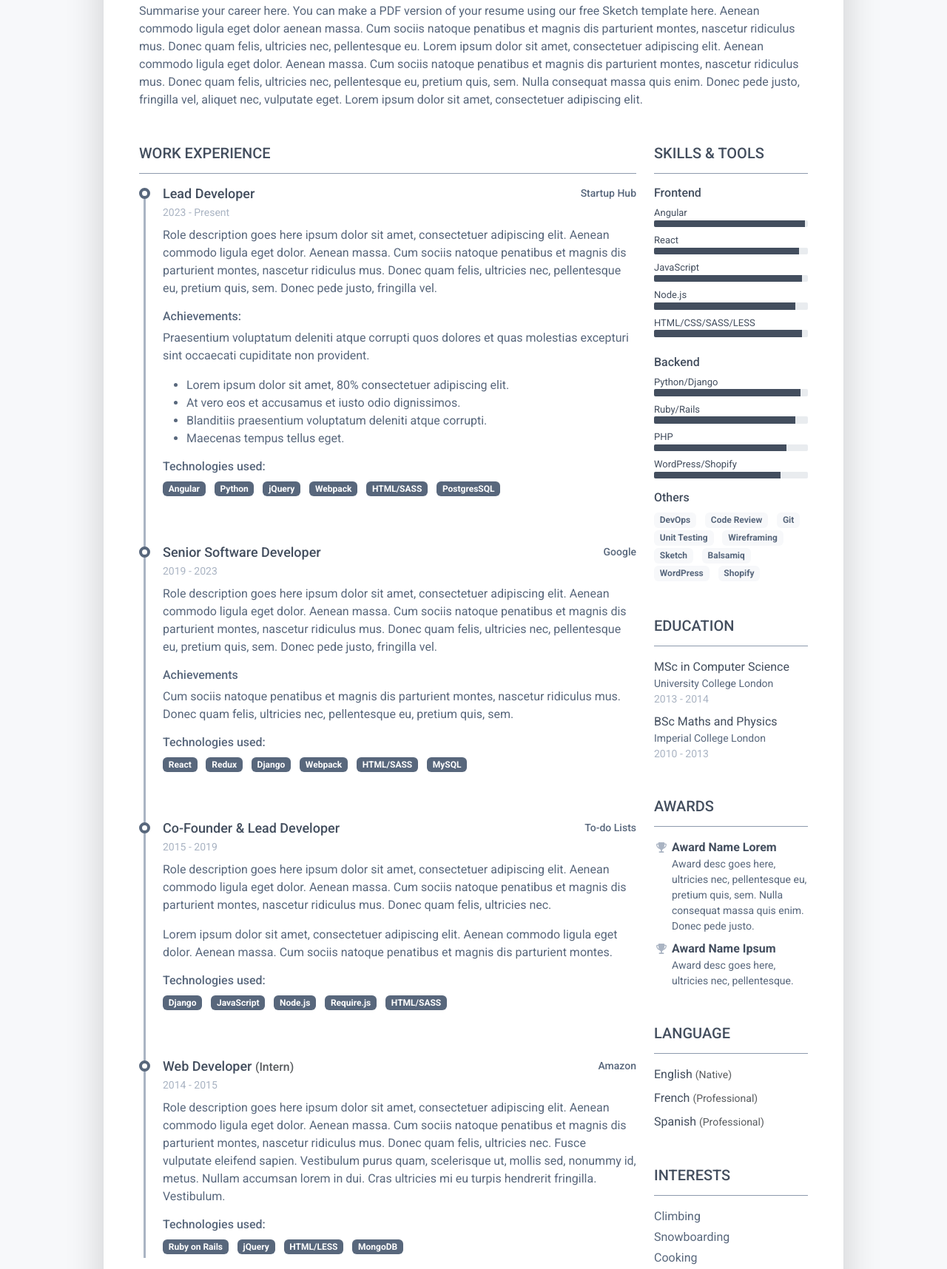
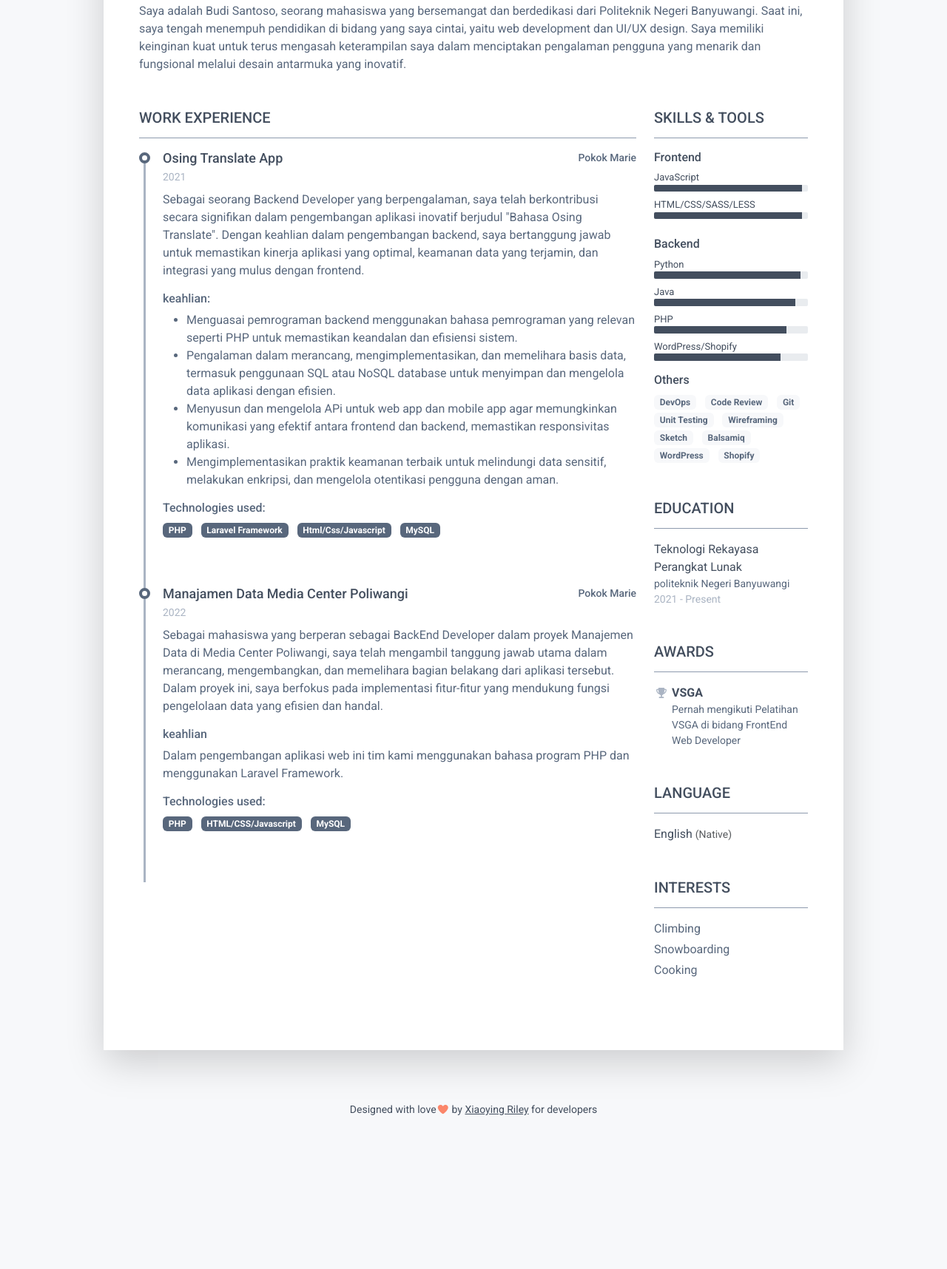
Before and after one commit to BudiSantoso2901/budi_santoso_tugas2-fswd-arkatama, a plain HTML site: page index.html in a window 1280 px wide. Shown: the part 351-2067 px from the top of the page at 74% size. After the commit the page ends 1911 px from the top, so only its background shows below. Drawn offline with Linux system fonts and the light colour scheme.

Commit message:
index sudah di edit

```diff
--- a/index.html
+++ b/index.html
@@ -30,24 +30,24 @@
 		    <header class="resume-header pt-4 pt-md-0">
 			    <div class="row">
 				    <div class="col-block col-md-auto resume-picture-holder text-center text-md-start">
-				        <img class="picture" src="assets/images/profile.jpg" alt="">
+				        <img class="picture" src="assets/images/2.jpg" alt="">
 				    </div><!--//col-->
 				    <div class="col">
 					    <div class="row p-4 justify-content-center justify-content-md-between">
 						    <div class="primary-info col-auto">
-							    <h1 class="name mt-0 mb-1 text-white text-uppercase text-uppercase">Steve Doe</h1>
+							    <h1 class="name mt-0 mb-1 text-white text-uppercase text-uppercase">Budi Santoso</h1>
 							    <div class="title mb-3">Full Stack Developer</div>
 							    <ul class="list-unstyled">
-								    <li class="mb-2"><a class="text-link" href="#"><i class="far fa-envelope fa-fw me-2" data-fa-transform="grow-3"></i>Steve.Doe@website.com</a></li>
-								    <li><a class="text-link" href="#"><i class="fas fa-mobile-alt fa-fw me-2" data-fa-transform="grow-6"></i>0123 456 78900</a></li>
+								    <li class="mb-2"><a class="text-link" href="#"><i class="far fa-envelope fa-fw me-2" data-fa-transform="grow-3"></i>budi.santoso290103@gmail.com</a></li>
+								    <li><a class="text-link" href="#"><i class="fas fa-mobile-alt fa-fw me-2" data-fa-transform="grow-6"></i>081339532889</a></li>
 							    </ul>
 						    </div><!--//primary-info-->
 						    <div class="secondary-info col-auto mt-2">
 							    <ul class="resume-social list-unstyled">
-					                <li class="mb-3"><a class="text-link" href="#"><span class="fa-container text-center me-2"><i class="fab fa-linkedin-in fa-fw"></i></span>linkedin.com/in/stevedoe</a></li>
-					                <li class="mb-3"><a class="text-link" href="#"><span class="fa-container text-center me-2"><i class="fab fa-github-alt fa-fw"></i></span>github.com/username</a></li>
-					                <li class="mb-3"><a class="text-link" href="#"><span class="fa-container text-center me-2"><i class="fab fa-codepen fa-fw"></i></span>codepen.io/username/</a></li>
-					                <li><a class="text-link" href="#"><span class="fa-container text-center me-2"><i class="fas fa-globe"></i></span>yourwebsite.com</a></li>
+					                <li class="mb-3"><a class="text-link" href="#"><span class="fa-container text-center me-2"><i class="fab fa-linkedin-in fa-fw"></i></span>-</a></li>
+					                <li class="mb-3"><a class="text-link" href="#"><span class="fa-container text-center me-2"><i class="fab fa-github-alt fa-fw"></i></span>github.com/BudiSantoso2901</a></li>
+					                <li class="mb-3"><a class="text-link" href="#"><span class="fa-container text-center me-2"><i class="fab fa-codepen fa-fw"></i></span>-</a></li>
+					                <li><a class="text-link" href="#"><span class="fa-container text-center me-2"><i class="fas fa-globe"></i></span>-</a></li>
 							    </ul>
 						    </div><!--//secondary-info-->
 					    </div><!--//row-->
@@ -59,7 +59,9 @@
 			    <section class="resume-section summary-section mb-5">
 				    <h2 class="resume-section-title text-uppercase font-weight-bold pb-3 mb-3">Career Summary</h2>
 				    <div class="resume-section-content">
-					    <p class="mb-0">Summarise your career here. <a class="text-reset text-link" href="https://themes.3rdwavemedia.com/resources/sketch-template/pillar-sketch-sketch-resume-template-for-developers/" target="_blank">You can make a PDF version of your resume using our free Sketch template here</a>. Aenean commodo ligula eget dolor aenean massa. Cum sociis natoque penatibus et magnis dis parturient montes, nascetur ridiculus mus. Donec quam felis, ultricies nec, pellentesque eu. Lorem ipsum dolor sit amet, consectetuer adipiscing elit. Aenean commodo ligula eget dolor. Aenean massa. Cum sociis natoque penatibus et magnis dis parturient montes, nascetur ridiculus mus. Donec quam felis, ultricies nec, pellentesque eu, pretium quis, sem. Nulla consequat massa quis enim. Donec pede justo, fringilla vel, aliquet nec, vulputate eget. Lorem ipsum dolor sit amet, consectetuer adipiscing elit.</p>
+					    <p class="mb-0">Saya adalah Budi Santoso, seorang mahasiswa yang bersemangat dan berdedikasi dari Politeknik Negeri Banyuwangi. Saat ini, saya tengah menempuh pendidikan di bidang yang saya cintai, yaitu web development dan UI/UX design. Saya memiliki keinginan kuat untuk terus mengasah keterampilan saya dalam menciptakan pengalaman pengguna yang menarik dan fungsional melalui desain antarmuka yang inovatif.
+							<a class="text-reset text-link" href="https://themes.3rdwavemedia.com/resources/sketch-template/pillar-sketch-sketch-resume-template-for-developers/" target="_blank">
+								</p>
 				    </div>
 			    </section><!--//summary-section-->
 			    <div class="row">
@@ -72,29 +74,28 @@
 
 									    <div class="resume-timeline-item-header mb-2">
 										    <div class="d-flex flex-column flex-md-row">
-										        <h3 class="resume-position-title font-weight-bold mb-1">Lead Developer</h3>
-										        <div class="resume-company-name ms-auto">Startup Hub</div>
+										        <h3 class="resume-position-title font-weight-bold mb-1">Osing Translate App</h3>
+										        <div class="resume-company-name ms-auto">Pokok Marie</div>
 										    </div><!--//row-->
-										    <div class="resume-position-time">2023 - Present</div>
+										    <div class="resume-position-time">2021</div>
 									    </div><!--//resume-timeline-item-header-->
 									    <div class="resume-timeline-item-desc">
-										    <p>Role description goes here ipsum dolor sit amet, consectetuer adipiscing elit. Aenean commodo ligula eget dolor. Aenean massa. Cum sociis natoque penatibus et magnis dis parturient montes, nascetur ridiculus mus. Donec quam felis, ultricies nec, pellentesque eu, pretium quis, sem. Donec pede justo, fringilla vel.</p>
-										    <h4 class="resume-timeline-item-desc-heading font-weight-bold">Achievements:</h4>
-										    <p>Praesentium voluptatum deleniti atque corrupti quos dolores et quas molestias excepturi sint occaecati cupiditate non provident.</p>
+										    <p>Sebagai seorang Backend Developer yang berpengalaman, saya telah berkontribusi secara signifikan dalam pengembangan aplikasi inovatif berjudul "Bahasa Osing Translate". Dengan keahlian dalam pengembangan backend, saya bertanggung jawab untuk memastikan kinerja aplikasi yang optimal, keamanan data yang terjamin, dan integrasi yang mulus dengan frontend.</p>
+										    <h4 class="resume-timeline-item-desc-heading font-weight-bold">keahlian:</h4>
 										    <ul>
-											    <li>Lorem ipsum dolor sit amet, 80% consectetuer adipiscing elit.</li>
-											    <li>At vero eos et accusamus et iusto odio dignissimos.</li>
-											    <li>Blanditiis praesentium voluptatum deleniti atque corrupti.</li>
-											    <li>Maecenas tempus tellus eget.</li>
+											    <li>Menguasai pemrograman backend menggunakan bahasa pemrograman yang relevan seperti PHP untuk memastikan keandalan dan efisiensi sistem.</li>
+											    <li>Pengalaman dalam merancang, mengimplementasikan, dan memelihara basis data, termasuk penggunaan SQL atau NoSQL database untuk menyimpan dan mengelola data aplikasi dengan efisien.</li>
+											    <li>Menyusun dan mengelola APi untuk web app dan mobile app agar memungkinkan komunikasi yang efektif antara frontend dan backend, memastikan responsivitas aplikasi.</li>
+											    <li>Mengimplementasikan praktik keamanan terbaik untuk melindungi data sensitif, melakukan enkripsi, dan mengelola otentikasi pengguna dengan aman.</li>
 										    </ul>
 										    <h4 class="resume-timeline-item-desc-heading font-weight-bold">Technologies used:</h4>
 										    <ul class="list-inline">
-											    <li class="list-inline-item"><span class="badge bg-secondary badge-pill">Angular</span></li>
-											    <li class="list-inline-item"><span class="badge bg-secondary badge-pill">Python</span></li>
-											    <li class="list-inline-item"><span class="badge bg-secondary badge-pill">jQuery</span></li>
-											    <li class="list-inline-item"><span class="badge bg-secondary badge-pill">Webpack</span></li>
-											    <li class="list-inline-item"><span class="badge bg-secondary badge-pill">HTML/SASS</span></li>
-											    <li class="list-inline-item"><span class="badge bg-secondary badge-pill">PostgresSQL</span></li>
+											    <li class="list-inline-item"><span class="badge bg-secondary badge-pill">PHP</span></li>
+											    <li class="list-inline-item"><span class="badge bg-secondary badge-pill">Laravel Framework</span></li>
+											    <li class="list-inline-item"><span class="badge bg-secondary badge-pill">Html/Css/Javascript</span></li>
+											    <li class="list-inline-item"><span class="badge bg-secondary badge-pill">MySQL</span></li>
+											    <!-- <li class="list-inline-item"><span class="badge bg-secondary badge-pill">HTML/SASS</span></li>
+											    <li class="list-inline-item"><span class="badge bg-secondary badge-pill">PostgresSQL</span></li> -->
 										    </ul>
 									    </div><!--//resume-timeline-item-desc-->
 
@@ -104,74 +105,29 @@
 
 									    <div class="resume-timeline-item-header mb-2">
 										    <div class="d-flex flex-column flex-md-row">
-										        <h3 class="resume-position-title font-weight-bold mb-1">Senior Software Developer</h3>
-										        <div class="resume-company-name ms-auto">Google</div>
+										        <h3 class="resume-position-title font-weight-bold mb-1">Manajamen Data Media Center Poliwangi</h3>
+										        <div class="resume-company-name ms-auto">Pokok Marie</div>
 										    </div><!--//row-->
-										    <div class="resume-position-time">2019 - 2023</div>
+										    <div class="resume-position-time">2022 </div>
 									    </div><!--//resume-timeline-item-header-->
 									    <div class="resume-timeline-item-desc">
-										    <p>Role description goes here ipsum dolor sit amet, consectetuer adipiscing elit. Aenean commodo ligula eget dolor. Aenean massa. Cum sociis natoque penatibus et magnis dis parturient montes, nascetur ridiculus mus. Donec quam felis, ultricies nec, pellentesque eu, pretium quis, sem. Donec pede justo, fringilla vel.</p>
-										    <h4 class="resume-timeline-item-desc-heading font-weight-bold">Achievements</h4>
-										    <p>Cum sociis natoque penatibus et magnis dis parturient montes, nascetur ridiculus mus. Donec quam felis, ultricies nec, pellentesque eu, pretium quis, sem.</p>
+										    <p>
+												Sebagai mahasiswa yang berperan sebagai BackEnd Developer dalam proyek Manajemen Data di Media Center Poliwangi, saya telah mengambil tanggung jawab utama dalam merancang, mengembangkan, dan memelihara bagian belakang dari aplikasi tersebut. Dalam proyek ini, saya berfokus pada implementasi fitur-fitur yang mendukung fungsi pengelolaan data yang efisien dan handal.
+											</p>
+										    <h4 class="resume-timeline-item-desc-heading font-weight-bold">keahlian</h4>
+										    <p>Dalam pengembangan aplikasi web ini tim kami menggunakan bahasa program PHP dan menggunakan Laravel Framework.</p>
 										    <h4 class="resume-timeline-item-desc-heading font-weight-bold">Technologies used:</h4>
 										    <ul class="list-inline">
-											    <li class="list-inline-item"><span class="badge bg-secondary badge-pill">React</span></li>
-											    <li class="list-inline-item"><span class="badge bg-secondary badge-pill">Redux</span></li>
+											    <li class="list-inline-item"><span class="badge bg-secondary badge-pill">PHP</span></li>
+											    <!-- <li class="list-inline-item"><span class="badge bg-secondary badge-pill">Redux</span></li>
 											    <li class="list-inline-item"><span class="badge bg-secondary badge-pill">Django</span></li>
-											    <li class="list-inline-item"><span class="badge bg-secondary badge-pill">Webpack</span></li>
-											    <li class="list-inline-item"><span class="badge bg-secondary badge-pill">HTML/SASS</span></li>
+											    <li class="list-inline-item"><span class="badge bg-secondary badge-pill">Webpack</span></li> -->
+											    <li class="list-inline-item"><span class="badge bg-secondary badge-pill">HTML/CSS/Javascript</span></li>
 											    <li class="list-inline-item"><span class="badge bg-secondary badge-pill">MySQL</span></li>
 										    </ul>
 									    </div><!--//resume-timeline-item-desc-->
 
 								    </article><!--//resume-timeline-item-->
-
-								    <article class="resume-timeline-item position-relative pb-5">
-
-									    <div class="resume-timeline-item-header mb-2">
-										    <div class="d-flex flex-column flex-md-row">
-										        <h3 class="resume-position-title font-weight-bold mb-1">Co-Founder & Lead Developer</h3>
-										        <div class="resume-company-name ms-auto">To-do Lists</div>
-										    </div><!--//row-->
-										    <div class="resume-position-time">2015 - 2019</div>
-									    </div><!--//resume-timeline-item-header-->
-									    <div class="resume-timeline-item-desc">
-										    <p>Role description goes here ipsum dolor sit amet, consectetuer adipiscing elit. Aenean commodo ligula eget dolor. Aenean massa. Cum sociis natoque penatibus et magnis dis parturient montes, nascetur ridiculus mus. Donec quam felis, ultricies nec.</p>
-										    <p>Lorem ipsum dolor sit amet, consectetuer adipiscing elit. Aenean commodo ligula eget dolor. Aenean massa. Cum sociis natoque penatibus et magnis dis parturient montes.</p>
-										    <h4 class="resume-timeline-item-desc-heading font-weight-bold">Technologies used:</h4>
-										    <ul class="list-inline">
-											    <li class="list-inline-item"><span class="badge bg-secondary badge-pill">Django</span></li>
-											    <li class="list-inline-item"><span class="badge bg-secondary badge-pill">JavaScript</span></li>
-											    <li class="list-inline-item"><span class="badge bg-secondary badge-pill">Node.js</span></li>
-											    <li class="list-inline-item"><span class="badge bg-secondary badge-pill">Require.js</span></li>
-											    <li class="list-inline-item"><span class="badge bg-secondary badge-pill">HTML/SASS</span></li>
-										    </ul>
-									    </div><!--//resume-timeline-item-desc-->
-
-								    </article><!--//resume-timeline-item-->
-
-								    <article class="resume-timeline-item position-relative">
-
-									    <div class="resume-timeline-item-header mb-2">
-										    <div class="d-flex flex-column flex-md-row">
-										        <h3 class="resume-position-title font-weight-bold mb-1">Web Developer <small class="text-muted">(Intern)</small></h3>
-										        <div class="resume-company-name ms-auto">Amazon</div>
-										    </div><!--//row-->
-										    <div class="resume-position-time">2014 - 2015</div>
-									    </div><!--//resume-timeline-item-header-->
-									    <div class="resume-timeline-item-desc">
-										    <p>Role description goes here ipsum dolor sit amet, consectetuer adipiscing elit. Aenean commodo ligula eget dolor. Aenean massa. Cum sociis natoque penatibus et magnis dis parturient montes, nascetur ridiculus mus. Donec quam felis, ultricies nec. Fusce vulputate eleifend sapien. Vestibulum purus quam, scelerisque ut, mollis sed, nonummy id, metus. Nullam accumsan lorem in dui. Cras ultricies mi eu turpis hendrerit fringilla. Vestibulum.</p>
-										    <h4 class="resume-timeline-item-desc-heading font-weight-bold">Technologies used:</h4>
-										    <ul class="list-inline">
-											    <li class="list-inline-item"><span class="badge bg-secondary badge-pill">Ruby on Rails</span></li>
-											    <li class="list-inline-item"><span class="badge bg-secondary badge-pill">jQuery</span></li>
-											    <li class="list-inline-item"><span class="badge bg-secondary badge-pill">HTML/LESS</span></li>
-											    <li class="list-inline-item"><span class="badge bg-secondary badge-pill">MongoDB</span></li>
-										    </ul>
-									    </div><!--//resume-timeline-item-desc-->
-
-								    </article><!--//resume-timeline-item-->
-
 
 							    </div><!--//resume-timeline-->
 
@@ -190,18 +146,18 @@
 						        <div class="resume-skill-item">
 							        <h4 class="resume-skills-cat font-weight-bold">Frontend</h4>
 							        <ul class="list-unstyled mb-4">
-								        <li class="mb-2">
+								        <!-- <li class="mb-2">
 								            <div class="resume-skill-name">Angular</div>
 									        <div class="progress resume-progress">
 											    <div class="progress-bar theme-progress-bar-dark" role="progressbar" style="width: 98%" aria-valuenow="25" aria-valuemin="0" aria-valuemax="100"></div>
 											</div>
-								        </li>
-								        <li class="mb-2">
+								        </li> -->
+								        <!-- <li class="mb-2">
 								            <div class="resume-skill-name">React</div>
 									        <div class="progress resume-progress">
 											    <div class="progress-bar theme-progress-bar-dark" role="progressbar" style="width: 94%" aria-valuenow="25" aria-valuemin="0" aria-valuemax="100"></div>
 											</div>
-								        </li>
+								        </li> -->
 								        <li class="mb-2">
 								            <div class="resume-skill-name">JavaScript</div>
 									        <div class="progress resume-progress">
@@ -209,12 +165,12 @@
 											</div>
 								        </li>
 
-								        <li class="mb-2">
+								        <!-- <li class="mb-2">
 								            <div class="resume-skill-name">Node.js</div>
 									        <div class="progress resume-progress">
 											    <div class="progress-bar theme-progress-bar-dark" role="progressbar" style="width: 92%" aria-valuenow="25" aria-valuemin="0" aria-valuemax="100"></div>
 											</div>
-								        </li>
+								        </li> -->
 								        <li class="mb-2">
 								            <div class="resume-skill-name">HTML/CSS/SASS/LESS</div>
 									        <div class="progress resume-progress">
@@ -228,13 +184,13 @@
 						            <h4 class="resume-skills-cat font-weight-bold">Backend</h4>
 							        <ul class="list-unstyled">
 								        <li class="mb-2">
-								            <div class="resume-skill-name">Python/Django</div>
+								            <div class="resume-skill-name">Python</div>
 									        <div class="progress resume-progress">
 											    <div class="progress-bar theme-progress-bar-dark" role="progressbar" style="width: 95%" aria-valuenow="25" aria-valuemin="0" aria-valuemax="100"></div>
 											</div>
 								        </li>
 								        <li class="mb-2">
-								            <div class="resume-skill-name">Ruby/Rails</div>
+								            <div class="resume-skill-name">Java</div>
 									        <div class="progress resume-progress">
 											    <div class="progress-bar theme-progress-bar-dark" role="progressbar" style="width: 92%" aria-valuenow="25" aria-valuemin="0" aria-valuemax="100"></div>
 											</div>
@@ -275,15 +231,15 @@
 						    <div class="resume-section-content">
 							    <ul class="list-unstyled">
 								    <li class="mb-2">
-								        <div class="resume-degree font-weight-bold">MSc in Computer Science</div>
-								        <div class="resume-degree-org">University College London</div>
-								        <div class="resume-degree-time">2013 - 2014</div>
+								        <div class="resume-degree font-weight-bold">Teknologi Rekayasa Perangkat Lunak</div>
+								        <div class="resume-degree-org">politeknik Negeri Banyuwangi</div>
+								        <div class="resume-degree-time">2021 - Present</div>
 								    </li>
-								    <li>
+								    <!-- <li>
 								        <div class="resume-degree font-weight-bold">BSc Maths and Physics</div>
 								        <div class="resume-degree-org">Imperial College London</div>
 								        <div class="resume-degree-time">2010 - 2013</div>
-								    </li>
+								    </li> -->
 							    </ul>
 						    </div>
 					    </section><!--//education-section-->
@@ -293,14 +249,14 @@
 							    <ul class="list-unstyled resume-awards-list">
 								    <li class="mb-2 ps-4 position-relative">
 								        <i class="resume-award-icon fas fa-trophy position-absolute" data-fa-transform="shrink-2"></i>
-								        <div class="resume-award-name">Award Name Lorem</div>
-								        <div class="resume-award-desc">Award desc goes here, ultricies nec, pellentesque eu, pretium quis, sem. Nulla consequat massa quis enim. Donec pede justo.</div>
+								        <div class="resume-award-name">VSGA</div>
+								        <div class="resume-award-desc">Pernah mengikuti Pelatihan VSGA di bidang FrontEnd Web Developer</div>
 								    </li>
-								    <li class="mb-0 ps-4 position-relative">
+								    <!-- <li class="mb-0 ps-4 position-relative">
 								        <i class="resume-award-icon fas fa-trophy position-absolute" data-fa-transform="shrink-2"></i>
 								        <div class="resume-award-name">Award Name Ipsum</div>
 								        <div class="resume-award-desc">Award desc goes here, ultricies nec, pellentesque.</div>
-								    </li>
+								    </li> -->
 							    </ul>
 						    </div>
 					    </section><!--//interests-section-->
@@ -309,8 +265,8 @@
 						    <div class="resume-section-content">
 							    <ul class="list-unstyled resume-lang-list">
 								    <li class="mb-2"><span class="resume-lang-name font-weight-bold">English</span> <small class="text-muted font-weight-normal">(Native)</small></li>
-								    <li class="mb-2 align-middle"><span class="resume-lang-name font-weight-bold">French</span> <small class="text-muted font-weight-normal">(Professional)</small></li>
-								    <li><span class="resume-lang-name font-weight-bold">Spanish</span> <small class="text-muted font-weight-normal">(Professional)</small></li>
+								    <!-- <li class="mb-2 align-middle"><span class="resume-lang-name font-weight-bold">French</span> <small class="text-muted font-weight-normal">(Professional)</small></li> -->
+								    <!-- <li><span class="resume-lang-name font-weight-bold">Spanish</span> <small class="text-muted font-weight-normal">(Professional)</small></li> -->
 							    </ul>
 						    </div>
 					    </section><!--//language-section-->
```
Also changed, not shown: assets/images/2.jpg (added).
